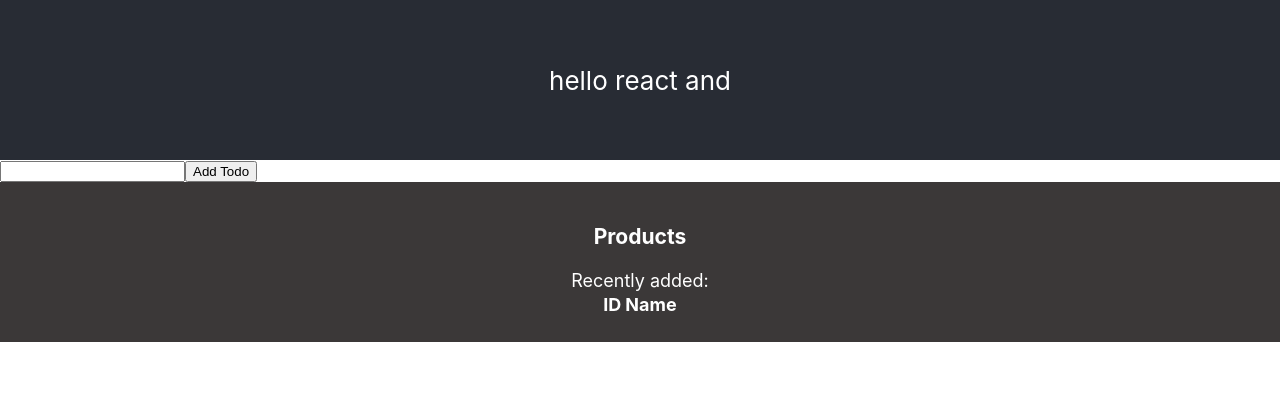
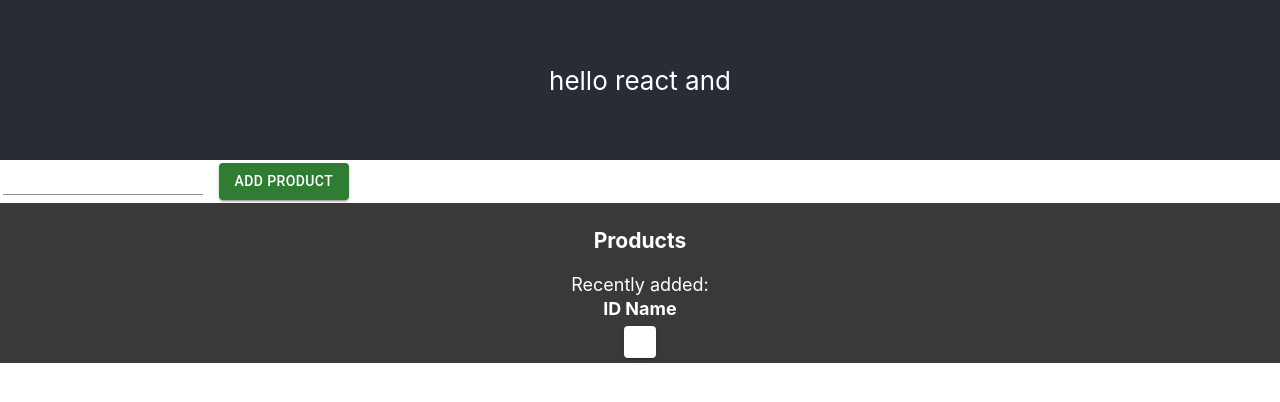
Before and after one commit to Buchtl/graphql, a React (Create React App) app in the folder apollo_frontend/: page / in a window 1280 px wide. Shown: the top 402 px of the page. Built offline with nearby package versions, Linux system fonts and the light colour scheme; no server answers.

Commit message:
basic subscription

```diff
--- a/apollo_frontend/package.json
+++ b/apollo_frontend/package.json
@@ -7,6 +7,7 @@
     "@emotion/react": "^11.11.3",
     "@emotion/styled": "^11.11.0",
     "@mui/material": "^5.15.5",
+    "@mui/x-data-grid": "^6.19.1",
     "@testing-library/jest-dom": "^5.17.0",
     "@testing-library/react": "^13.4.0",
     "@testing-library/user-event": "^13.5.0",
--- a/apollo_frontend/src/App.css
+++ b/apollo_frontend/src/App.css
@@ -39,6 +39,15 @@
 }
 
 
+.MyBox {
+  margin-block: 3px;
+  margin-left: 3px;
+}
+
+.MyInputBox {
+  margin-block-end: 10;
+}
+
 .App-link {
   color: #61dafb;
 }
--- a/apollo_frontend/src/CreateProduct.tsx
+++ b/apollo_frontend/src/CreateProduct.tsx
@@ -2,6 +2,7 @@ import './App.css';
 import { useState, ChangeEvent } from "react";
 import { gql, useMutation } from '@apollo/client';
 import { FormEvent } from 'react';
+import { Button, TextField, Input, Box, Grid } from '@mui/material';
 
 const ADD_PRODUCT = gql`
   mutation addProduct($name: String) {
@@ -24,10 +25,10 @@ function CreateProduct() {
     },
   });
 
-  const [formData, setFormData] = useState<FormData>({name: ''})
+  const [formData, setFormData] = useState<FormData>({ name: '' })
 
   const handleInputChange = (e: ChangeEvent<HTMLInputElement>): void => {
-    const {name, value} = e.target;
+    const { name, value } = e.target;
     setFormData({
       ...formData,
       [name]: value,
@@ -37,18 +38,24 @@ function CreateProduct() {
   const handleSubmit = (e: FormEvent<HTMLFormElement>): void => {
     e.preventDefault();
     console.log("Handled: ", formData.name);
-    addProduct({variables: { name: formData.name}})
+    addProduct({ variables: { name: formData.name } })
   }
 
   return (
     <div>
-      <form
-        onSubmit={handleSubmit}
-      >
-        <input type="text" id="name" name="name" value={formData.name}  onChange={handleInputChange}></input>
-        <button type="submit">Add Todo</button>
-      </form>
-    </div>
+      <Box className='MyBox'>
+        <form onSubmit={handleSubmit}>
+          <Grid container spacing={2}>
+            <Grid item xs={2}>
+              <TextField variant="standard" type="text" id="name" name="name" value={formData.name} onChange={handleInputChange}></TextField>
+            </Grid>
+            <Grid item xs={2}>
+              <Button type="submit" variant="contained" color="success" >Add Product</Button>
+            </Grid>
+          </Grid>
+        </form>
+      </Box>
+    </div >
   );
 }
 
--- a/apollo_frontend/src/ProductDynamicList.tsx
+++ b/apollo_frontend/src/ProductDynamicList.tsx
@@ -1,6 +1,7 @@
 import './App.css';
 import { useState, useEffect } from "react";
 import { ApolloClient, InMemoryCache, gql, useSubscription } from '@apollo/client';
+import { List, ListItem, ListItemText, Paper } from '@mui/material';
 
 
 interface Product {
@@ -54,9 +55,14 @@ function ProductDynamicList() {
       <table>
         <tbody>
           <tr><th>ID</th><th>Name</th></tr>
-          {products.map(product => <tr><td>{product.id}</td><td>{product.name}</td></tr>)}
+          {products.map(product => <tr><td>{product.id}</td><td>{product.name}</td></tr>).reverse()}
         </tbody>
       </table>
+      <Paper style={{ maxHeight: 200, overflow: 'auto' }}>
+        <List>
+          {products.map(product => <ListItem>{product.id}{product.name}</ListItem>)}
+        </List>
+      </Paper>
     </div>
   );
 }
```
Also changed, not shown: 1 other file (tests, documents, lock files or other folders).
